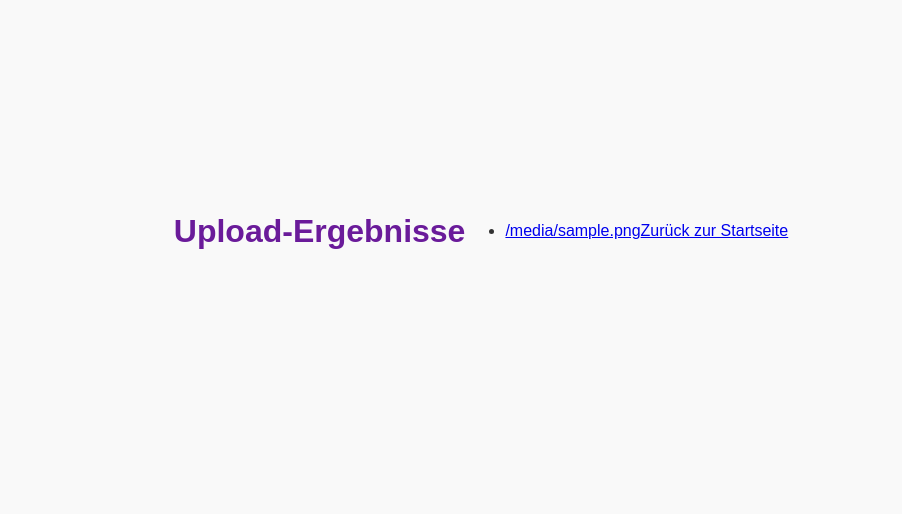
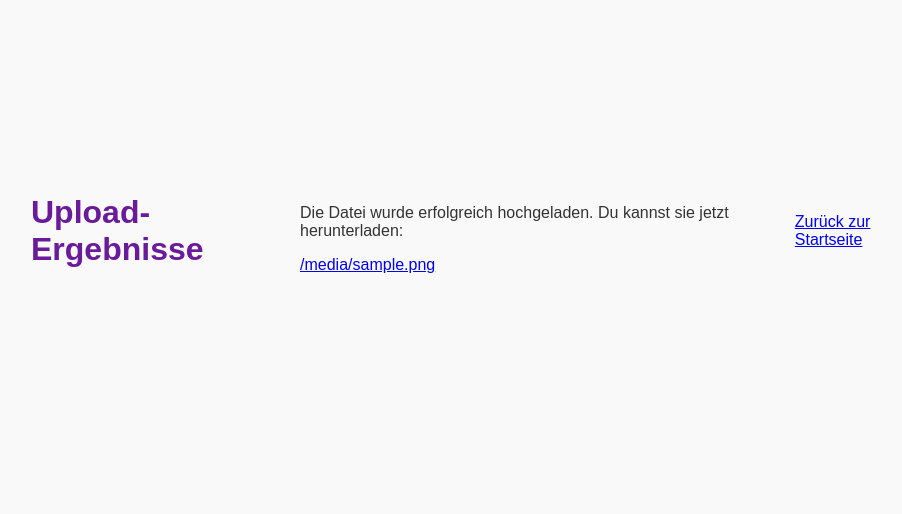
Before and after one commit to weneten/matrixtest, a Flask app: template templates/result.html in a window 1280 px wide. Shown: the part 189-703 px from the top of the page, without its empty margins (159-1061 px from the left). Run offline with Flask 3, Linux system fonts and the light colour scheme; the template is opened without the code that fills it: most values are stand-ins (such as "Sample title", 1, 10 or a date in 2020).

Commit message:
Update result.html

```diff
--- a/templates/result.html
+++ b/templates/result.html
@@ -9,12 +9,11 @@
 <body>
     <div class="container centered">
         <h1>Upload-Ergebnisse</h1>
-        <ul>
-            <li>
-                <a href="{{ media_link }}" target="_blank">{{ filename }}</a>
-            </li>
-        </ul>
-        <a href="{{ url_for('index') }}">Zurück zur Startseite</a>
+        <div class="result-content">
+            <p>Die Datei wurde erfolgreich hochgeladen. Du kannst sie jetzt herunterladen:</p>
+            <a href="{{ media_link }}" class="download-link" target="_blank">{{ filename }}</a>
+        </div>
+        <a href="{{ url_for('index') }}" class="back-link">Zurück zur Startseite</a>
     </div>
 </body>
 </html>
```
